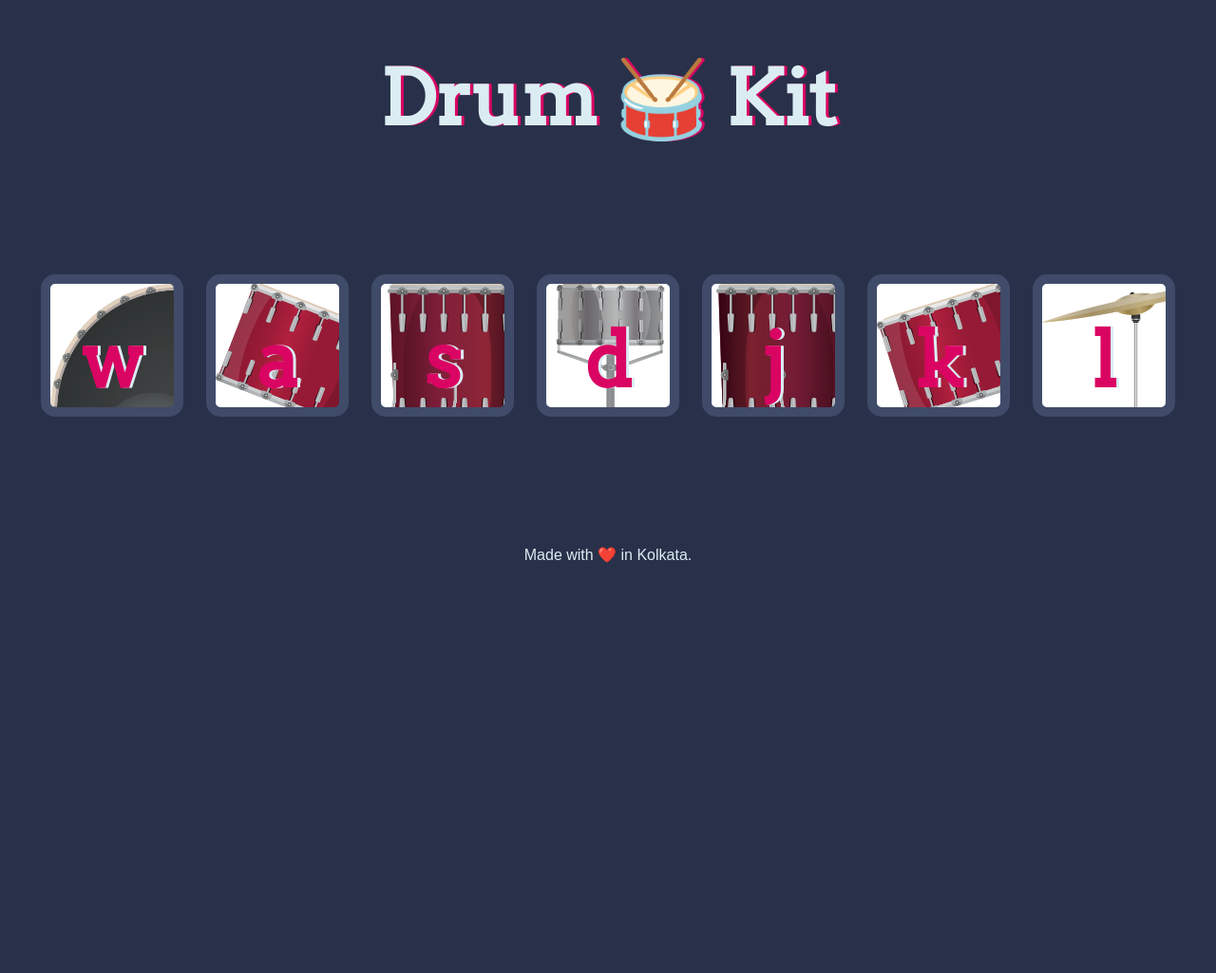
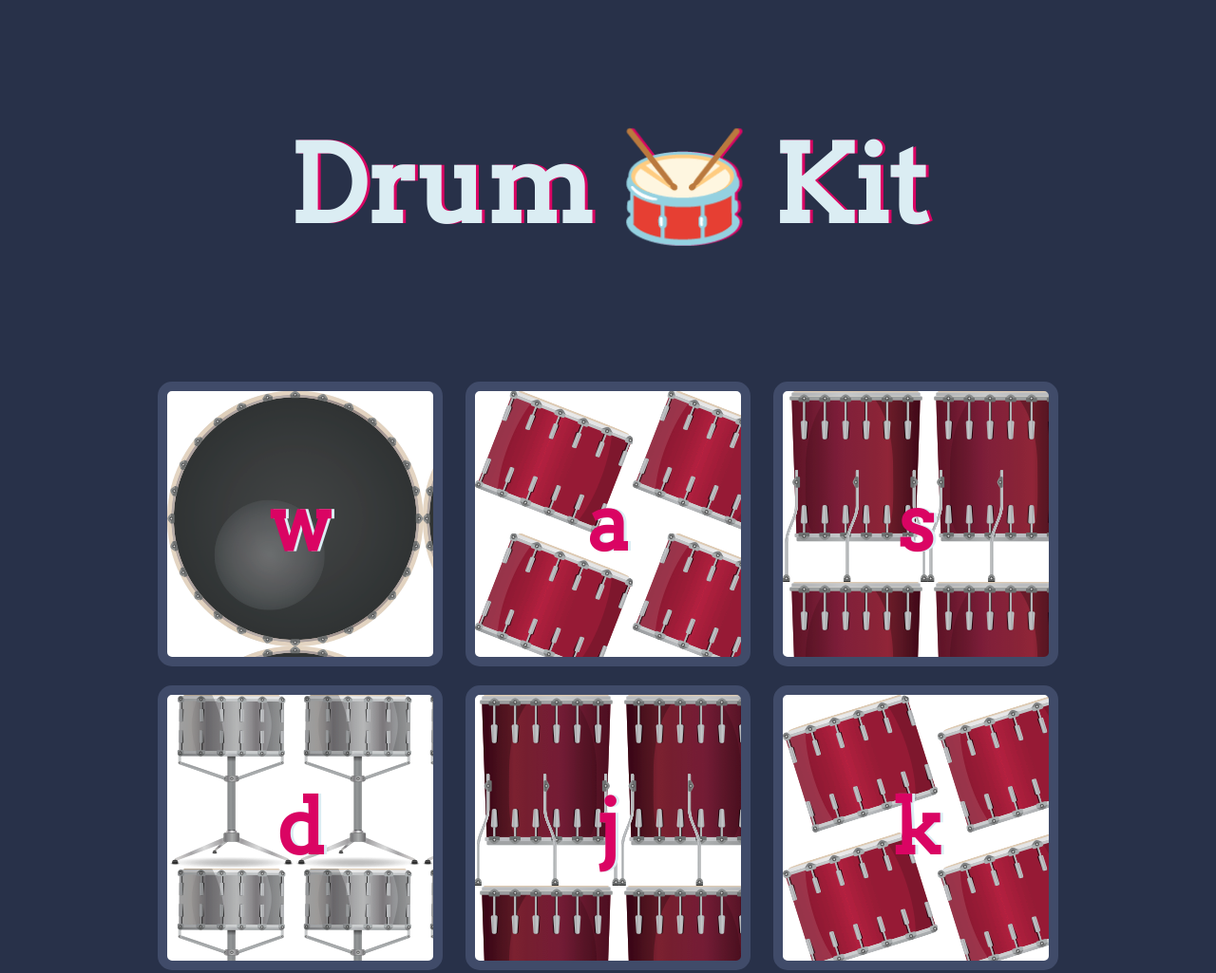
Before and after one commit to Aaniket09/Drum-Kit, a plain HTML site: page index.html in a window 1280 px wide. Shown: the top 1025 px of the page at 95% size. Before the commit the page ends 800 px from the top, so only its background shows below. Drawn offline with nearby package versions, Linux system fonts and the light colour scheme.

Commit message:
Update styles.css

```diff
--- a/styles.css
+++ b/styles.css
@@ -79,3 +79,16 @@ background-image: url('images/crash.png');
   margin: 10px;
   background-color: white;
 }
+@media (max-width: 1400px) {
+  body {
+    text-align: center;
+  }
+  h1 {
+    font-size: 7rem;
+    margin: 10%;
+  }
+  .drum {
+    width: 300px;
+    height: 300px;
+  }
+}
```
